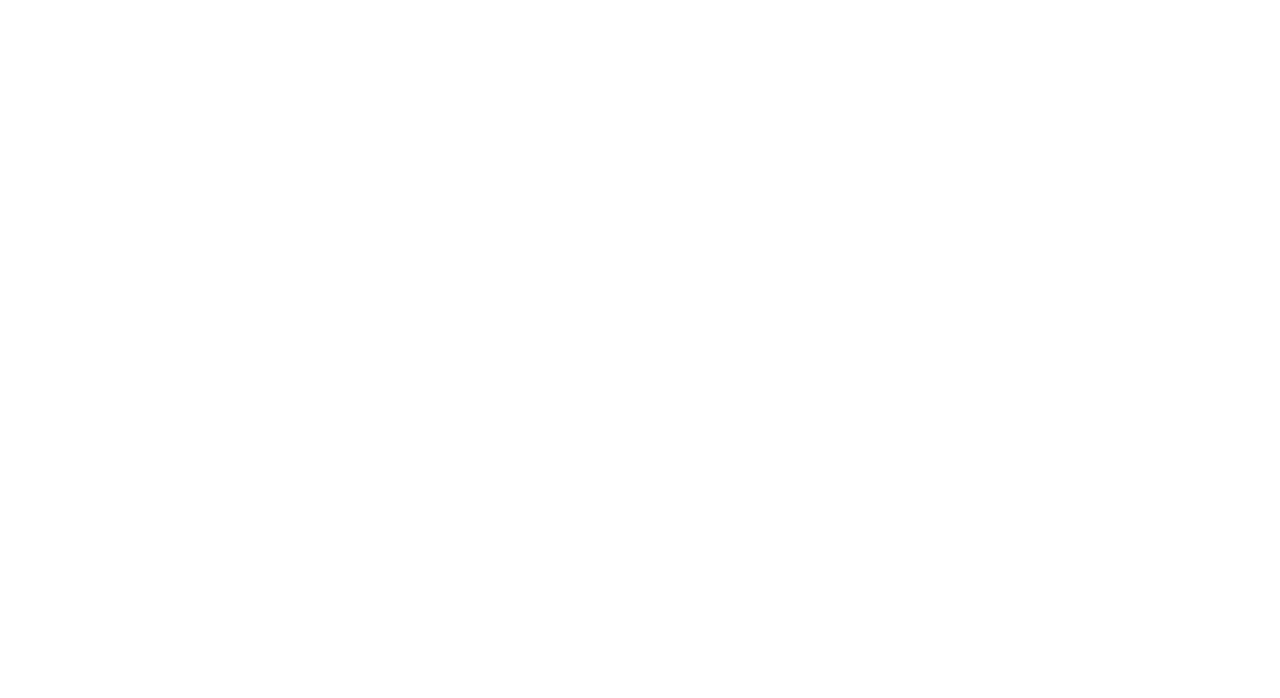
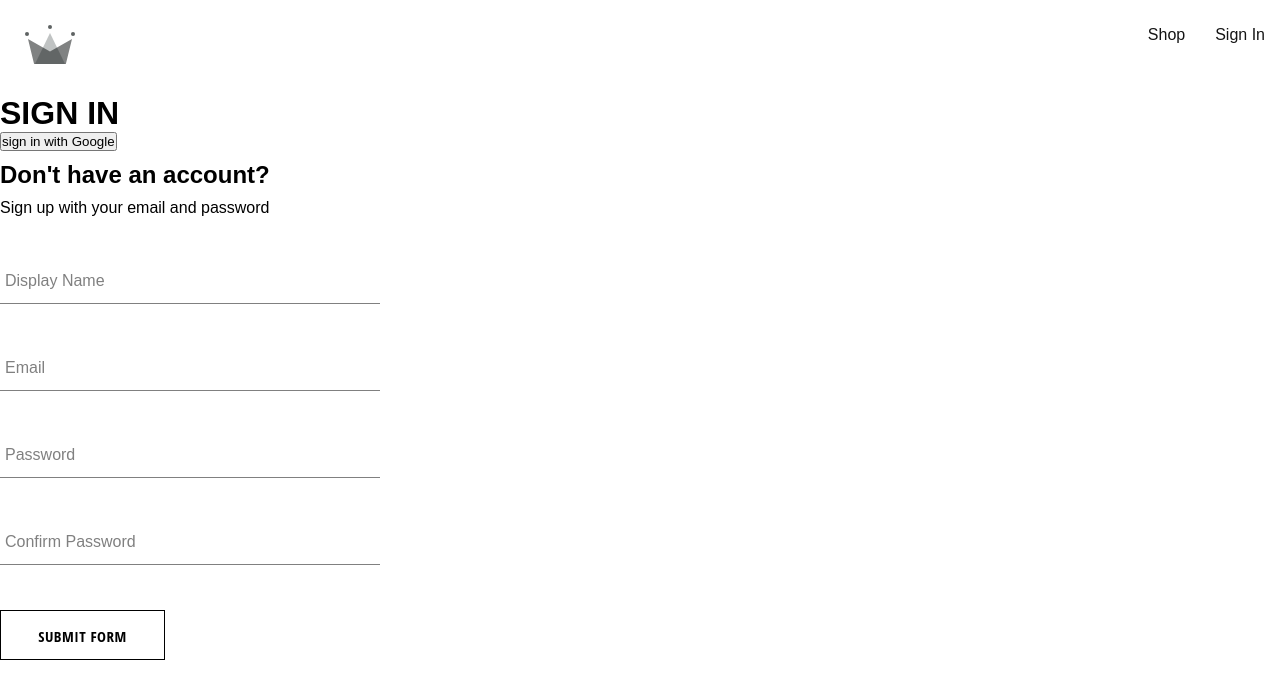
Before and after one commit to mnatsakanovsuren/crwn-clothing, a React (Create React App) app: page /sign-in in a window 1280 px wide. Before the commit this address had no page. Shown: the top 698 px of the page. Built offline with nearby package versions, Linux system fonts and the light colour scheme; a web font is replaced by a local one.

Commit message:
craete sign-up form component, form-input component, button component

```diff
--- a/package.json
+++ b/package.json
@@ -6,6 +6,7 @@
     "@testing-library/jest-dom": "^5.16.4",
     "@testing-library/react": "^13.2.0",
     "@testing-library/user-event": "^13.5.0",
+    "firebase": "^9.8.1",
     "react": "^18.1.0",
     "react-dom": "^18.1.0",
     "react-router-dom": "6",
--- a/src/App.js
+++ b/src/App.js
@@ -1,6 +1,7 @@
 import {Routes, Route} from "react-router-dom";
 import Home from "./routes/home/home.component";
 import Navigation from "./routes/navigation/navigation.component";
+import SignIn from "./routes/sign-in/sign-in.component";
 
 const Shop = () => {
   return (
@@ -14,6 +15,7 @@
       <Route path='/' element={<Navigation/>}>
         <Route index path='/' element={<Home/>} />
         <Route path='shop' element={<Shop/>} />
+        <Route path='sign-in' element={<SignIn/>} />
       </Route>
     </Routes>
   )
--- /dev/null
+++ b/src/components/button/_button.styles.scss
@@ -0,0 +1,46 @@
+.button-container {
+  min-width: 165px;
+  width: auto;
+  height: 50px;
+  letter-spacing: 0.5px;
+  line-height: 50px;
+  padding: 0 35px 0 35px;
+  font-size: 15px;
+  background-color: black;
+  color: white;
+  text-transform: uppercase;
+  font-family: 'Open Sans Condensed', sans-serif;
+  font-weight: bolder;
+  border: none;
+  cursor: pointer;
+  display: flex;
+  justify-content: center;
+
+  &:hover {
+    background-color: white;
+    color: black;
+    border: 1px solid black;
+  }
+
+  &.google-sign-in {
+    background-color: #4285f4;
+    color: white;
+
+    &:hover {
+      background-color: #357ae8;
+      border: none;
+    }
+  }
+
+  &.inverted {
+    background-color: white;
+    color: black;
+    border: 1px solid black;
+
+    &:hover {
+      background-color: black;
+      color: white;
+      border: none;
+    }
+  }
+}
--- /dev/null
+++ b/src/components/button/button.component.jsx
@@ -0,0 +1,16 @@
+import './_button.styles.scss';
+
+const BUTTON_TYPES_CLASSES = {
+  google: 'google-sign-in',
+  inverted: 'inverted',
+}
+
+const Button = ({children, buttonType, ...otherProps}) => {
+  return (
+    <button className={`button-container ${BUTTON_TYPES_CLASSES[buttonType]}`} {...otherProps}>
+      {children}
+    </button>
+  );
+};
+
+export default Button;
--- /dev/null
+++ b/src/components/form-input/_form-input.styles.scss
@@ -0,0 +1,54 @@
+$sub-color: grey;
+$main-color: black;
+
+@mixin shrinkLabel {
+  top: -14px;
+  font-size: 12px;
+  color: $main-color;
+}
+
+.group {
+  position: relative;
+  margin: 45px 0;
+
+  .form-input {
+    background: none;
+    background-color: white;
+    color: $sub-color;
+    font-size: 18px;
+    padding: 10px 10px 10px 5px;
+    display: block;
+    width: 100%;
+    border: none;
+    border-radius: 0;
+    border-bottom: 1px solid $sub-color;
+    margin: 25px 0;
+
+    &:focus {
+      outline: none;
+    }
+
+    &:focus ~ .form-input-label {
+      @include shrinkLabel();
+    }
+  }
+
+  input[type='password'] {
+    letter-spacing: 0.3em;
+  }
+
+  .form-input-label {
+    color: $sub-color;
+    font-size: 16px;
+    font-weight: normal;
+    position: absolute;
+    pointer-events: none;
+    left: 5px;
+    top: 10px;
+    transition: 300ms ease all;
+
+    &.shrink {
+      @include shrinkLabel();
+    }
+  }
+}
--- /dev/null
+++ b/src/components/form-input/form-input.component.jsx
@@ -0,0 +1,19 @@
+import './_form-input.styles.scss';
+
+const FormInput = ({label, ...otherProps}) => {
+  return (
+    <div className="group">
+      <input className="form-input" {...otherProps}/>
+      {label && (
+        <label
+          className={`${otherProps.value.length > 0 ? 'shrink' : ''} form-input-label`}
+        >
+          {label}
+        </label>
+        )
+      }
+    </div>
+  );
+};
+
+export default FormInput;
--- /dev/null
+++ b/src/components/sign-up-form/_sign-up-form.styles.scss
@@ -0,0 +1,9 @@
+.sign-up-container {
+  display: flex;
+  flex-direction: column;
+  max-width: 380px;
+
+  h2 {
+    margin: 10px 0;
+  }
+}
--- /dev/null
+++ b/src/components/sign-up-form/sign-up-form.component.jsx
@@ -0,0 +1,90 @@
+import {useState} from 'react';
+
+import FormInput from "../form-input/form-input.component";
+import Button from "../button/button.component";
+
+import {createAuthUserWithEmailAndPassword, createUserDocumentFromAuth} from '../../utils/firebase/firebase.utils';
+
+import './_sign-up-form.styles.scss';
+
+const defaultFormFields = {
+  displayName: '',
+  email: '',
+  password: '',
+  confirmPassword: '',
+}
+
+const SignUpForm = () => {
+  const [formFields, setFormFields] = useState(defaultFormFields);
+  const {displayName, email, password, confirmPassword} = formFields;
+
+  const resetFormFields = () => {
+    setFormFields(defaultFormFields);
+  }
+
+  const handleSubmit = async (event) => {
+    event.preventDefault();
+    if (password !== confirmPassword) {
+      alert('Mismatched passwords ');
+      return;
+    }
+
+    try {
+      const {user} = await createAuthUserWithEmailAndPassword(email, password);
+      await createUserDocumentFromAuth(user, { displayName });
+      resetFormFields();
+    } catch (error) {
+      if (error.code === 'auth/email-already-in-use') {
+        console.log('Already exist')
+        alert('Email already in use')
+      }
+      console.log('Error:', error);
+    }
+  }
+
+  const handleChange = (event) => {
+    const {name, value} = event.target;
+
+    setFormFields({...formFields, [name]: value});
+  }
+
+  return (
+    <div className="sign-up-container">
+      <h2>Don't have an account?</h2>
+      <span>Sign up with your email and password</span>
+      <form onSubmit={handleSubmit} autoComplete="off">
+        <FormInput
+          label="Display Name"
+          type="text"
+          name="displayName"
+          onChange={handleChange}
+          value={displayName}
+        />
+        <FormInput
+          label="Email"
+          type="email"
+          name="email"
+          onChange={handleChange}
+          value={email}
+        />
+        <FormInput
+          label="Password"
+          type="password"
+          name="password"
+          onChange={handleChange}
+          value={password}
+        />
+        <FormInput
+          label="Confirm Password"
+          type="password"
+          name="confirmPassword"
+          onChange={handleChange}
+          value={confirmPassword}
+        />
+        <Button buttonType="inverted" type="submit">Submit form</Button>
+      </form>
+    </div>
+  );
+};
+
+export default SignUpForm;
--- a/src/index.css
+++ b/src/index.css
@@ -15,3 +15,8 @@
   font-family: source-code-pro, Menlo, Monaco, Consolas, 'Courier New',
     monospace;
 }
+
+a {
+  text-decoration: none;
+  color: #151515;
+}
--- a/src/routes/navigation/navigation.component.jsx
+++ b/src/routes/navigation/navigation.component.jsx
@@ -14,6 +14,7 @@
         </Link>
         <div className="nav-links-container">
           <Link className="nav-link" to='/shop'>Shop</Link>
+          <Link className="nav-link" to='/sign-in'>Sign In</Link>
         </div>
       </div>
       <Outlet/>
--- /dev/null
+++ b/src/routes/sign-in/sign-in.component.jsx
@@ -0,0 +1,23 @@
+import {
+  signInWithGooglePopup,
+  createUserDocumentFromAuth
+} from '../../utils/firebase/firebase.utils';
+import SignUpForm from '../../components/sign-up-form/sign-up-form.component';
+
+const SignIn = () => {
+  const logGoogleUser = async () => {
+    const {user} = await signInWithGooglePopup();
+    await createUserDocumentFromAuth(user);
+  }
+
+  return (
+    <div>
+      <h1>SIGN IN</h1>
+      <button onClick={logGoogleUser}>sign in with Google</button>
+
+      <SignUpForm />
+    </div>
+  );
+};
+
+export default SignIn;
--- /dev/null
+++ b/src/utils/firebase/firebase.utils.js
@@ -0,0 +1,64 @@
+import {initializeApp} from 'firebase/app';
+import {
+  getAuth,
+  signInWithPopup,
+  GoogleAuthProvider,
+  createUserWithEmailAndPassword,
+} from 'firebase/auth';
+import {getFirestore, doc, getDoc, setDoc} from 'firebase/firestore';
+
+const firebaseConfig = {
+  apiKey: "AIzaSyDaoKj6AcF4BdUg3B3UvOypupDjlMtii9I",
+  authDomain: "crwn-clothing-db-cb434.firebaseapp.com",
+  projectId: "crwn-clothing-db-cb434",
+  storageBucket: "crwn-clothing-db-cb434.appspot.com",
+  messagingSenderId: "37519020350",
+  appId: "1:37519020350:web:cf43ef20267c6367badc6f"
+};
+
+// Initialize Firebase
+const firebaseApp = initializeApp(firebaseConfig);
+
+const googleProvider = new GoogleAuthProvider();
+
+googleProvider.setCustomParameters({
+  prompt: 'select_account',
+});
+
+export const auth = getAuth();
+export const signInWithGooglePopup = () => signInWithPopup(auth, googleProvider);
+
+export const db = getFirestore();
+
+export const createUserDocumentFromAuth = async (userAuth, additionalInformation = {}) => {
+  const userDocRef = doc(db, 'user', userAuth.uid);
+
+  const userSnapshot = await getDoc(userDocRef);
+
+  if (!userSnapshot.exists()) {
+    const {displayName, email} = userAuth;
+    const createdAt = new Date();
+
+    try {
+      await setDoc(userDocRef, {
+        displayName,
+        email,
+        createdAt,
+        ...additionalInformation
+      })
+    } catch (error) {
+      console.log('error creating the user', error);
+    }
+  }
+
+  console.log(userDocRef);
+  console.log(userSnapshot);
+  console.log(userSnapshot.exists());
+  return userDocRef;
+}
+
+export const createAuthUserWithEmailAndPassword = async (email, password) => {
+  if (!email || !password) return;
+
+  return await createUserWithEmailAndPassword(auth, email, password);
+}
```
Also changed, not shown: 1 other file (tests, documents, lock files or other folders).
